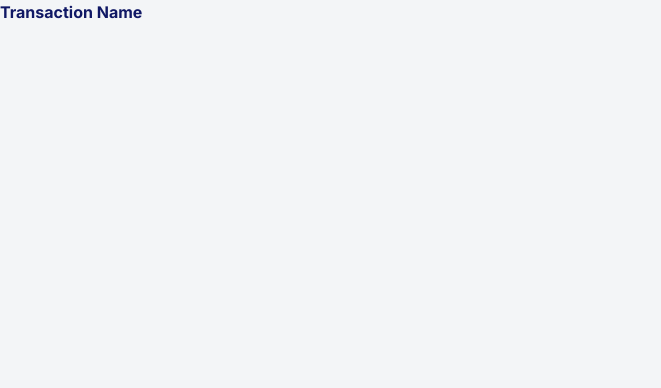
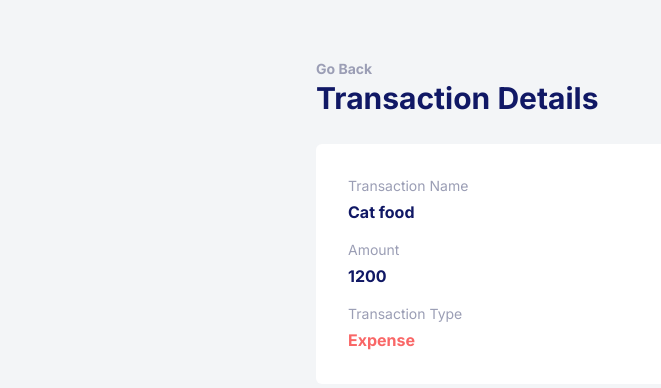
Before and after one commit to sefedev/expense-tracker, a React (Create React App) app: page /transactions/1123 in a window 1280 px wide. Shown: the top 388 px of the page, without its empty margins (0-661 px from the left). Built offline with nearby package versions, Linux system fonts and the light colour scheme.

Commit message:
Add transaction details and styling

```diff
--- a/src/routes/transactionDetail.js
+++ b/src/routes/transactionDetail.js
@@ -1,9 +1,50 @@
-import React from 'react';
-import { useParams } from 'react-router-dom';
+import React, { useContext } from 'react';
+import { TransactionContext, TransactionProvider } from 'context/context';
+import { Link, useParams } from 'react-router-dom';
 
 const TransactionDetail = () => {
   let params = useParams();
-  return <h2>Transaction Name</h2>;
+  const { globalState } = useContext(TransactionContext);
+  const getDetails = (id) => {
+    return globalState.find(
+      (transaction) => transaction.id === parseInt(params.id)
+    );
+  };
+  let { transactionName, amount, type } = getDetails(params.id);
+  return (
+    <TransactionProvider>
+      <main className="transactions-container">
+        <Link to="/">
+          <div>
+            <span className="text-sm font-bold text-gray">Go Back</span>
+          </div>
+        </Link>
+        <div className="mb-7">
+          <h1>Transaction Details</h1>
+        </div>
+        <div className="bg-white px-8 py-8 rounded-md space-y-4">
+          <div>
+            <p className="text-gray text-sm mb-1">Transaction Name</p>
+            <p className="font-bold">{transactionName}</p>
+          </div>
+          <div>
+            <p className="text-gray text-sm mb-1">Amount</p>
+            <p className="font-bold">{amount}</p>
+          </div>
+          <div>
+            <p className="text-gray text-sm mb-1">Transaction Type</p>
+            <p
+              className={`font-bold capitalize ${
+                type === 'expense' ? 'text-salmon' : 'text-green'
+              }`}
+            >
+              {type}
+            </p>
+          </div>
+        </div>
+      </main>
+    </TransactionProvider>
+  );
 };
 
 export default TransactionDetail;
```
